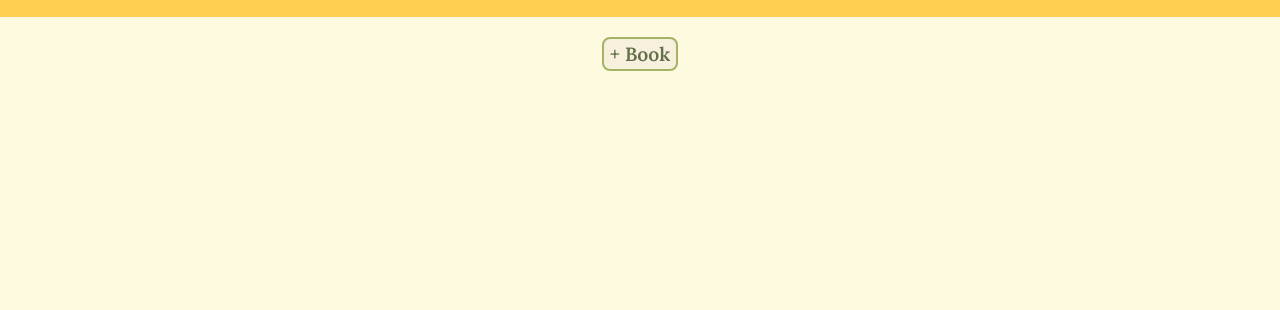
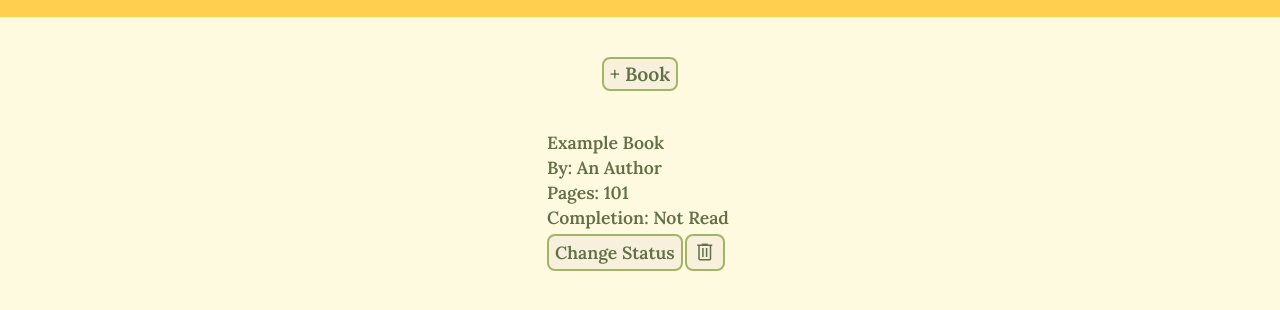
Before and after one commit to LinCoding2910/library, a plain HTML site: page index.html in a window 1280 px wide. Shown: the part 84-394 px from the top of the page. Drawn offline with nearby package versions, Linux system fonts and the light colour scheme.

Commit message:
Minor improvement on css & gave an example book

```diff
--- a/script.js
+++ b/script.js
@@ -22,6 +22,8 @@ function addBookToLibrary(title, author, pages, status) {
     myLibrary.push(newBook);
     displayLibrary();
 }
+
+addBookToLibrary("Example Book", "An Author", 101, "Finished");
 
 function displayLibrary() {
     bookList.innerHTML = "";
--- a/style.css
+++ b/style.css
@@ -81,11 +81,11 @@ header button:hover {
 
 main {
     flex-grow: 1;
-    padding: 20px;
+    padding: 40px;
     display: flex;
     flex-direction: column;
     align-items: center;
-    gap: 20px;
+    gap: 40px;
     background-color: var(--main-background);
 }
 
@@ -122,10 +122,6 @@ main {
     font-size: 1.2rem;
 }
 
-#book-form div label {
-
-}
-
 #book-form div input {
     border: 2px solid;
     border-radius: 5px;
@@ -145,10 +141,10 @@ main {
     display: grid;
     grid-template-columns: repeat(auto-fit, minmax(250px, 1fr));
     gap: 10px;
-    justify-items: center;
 }
 
 .books {
+    padding-left: 2em;
     display: flex;
     flex-direction: column;
     gap: 5px;
```
